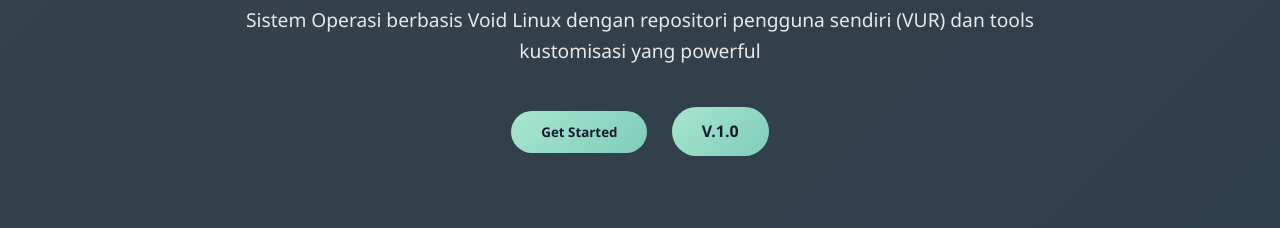
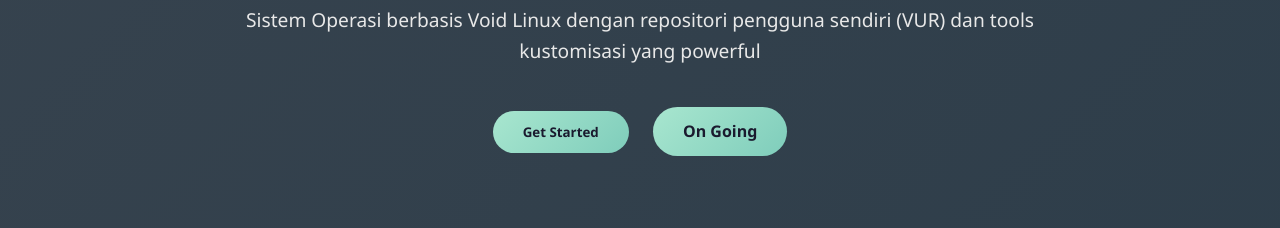
Before and after one commit to gh0st4n/T4n-OS, a plain HTML site: page index.html in a window 1280 px wide. Shown: the part 210-438 px from the top of the page. Drawn offline with Linux system fonts and the light colour scheme.

Commit message:
Update link text from 'V.1.0' to 'On Going'

```diff
--- a/index.html
+++ b/index.html
@@ -565,7 +565,7 @@
             <h1>T4n OS</h1>
             <p>Sistem Operasi berbasis Void Linux dengan repositori pengguna sendiri (VUR) dan tools kustomisasi yang powerful</p>
             <button class="btn" id="get-started-btn">Get Started</button>
-            <a href="https://github.com/gh0st4n/T4n-OS" class="btn" target="_blank">V.1.0</a>
+            <a href="https://github.com/gh0st4n/T4n-OS" class="btn" target="_blank">On Going</a>
         </div>
     </section>
 
```
